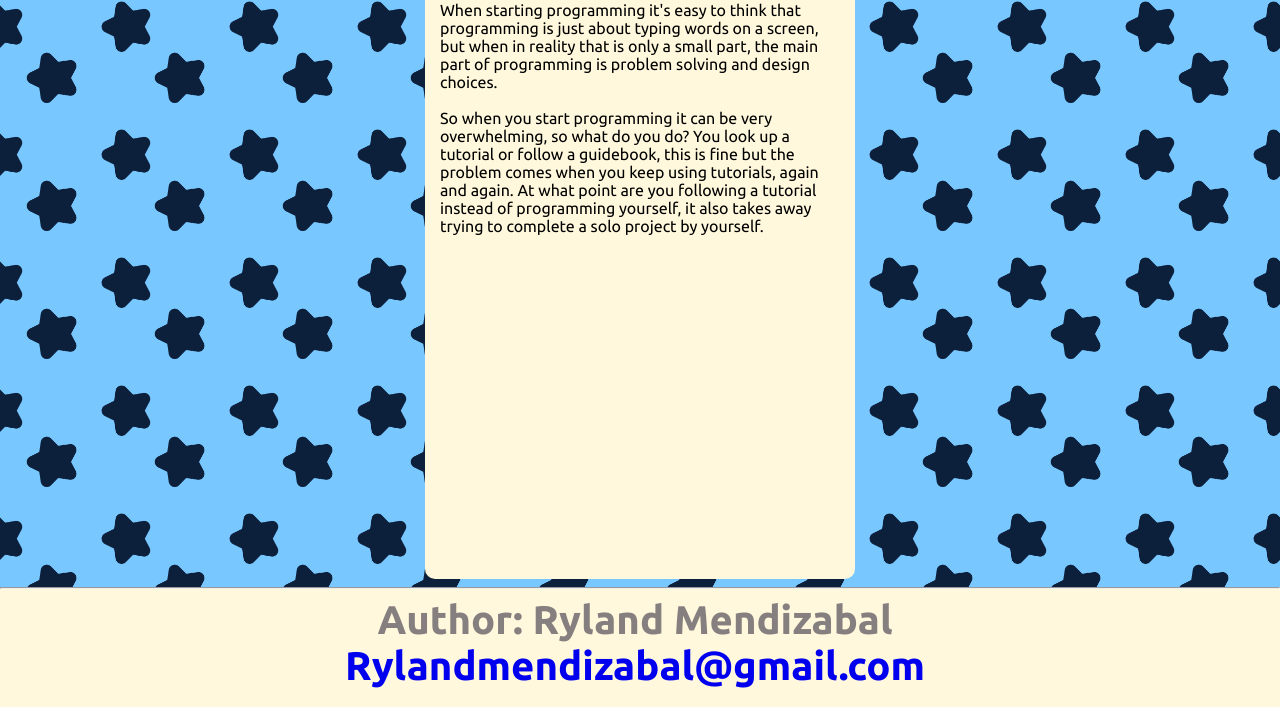
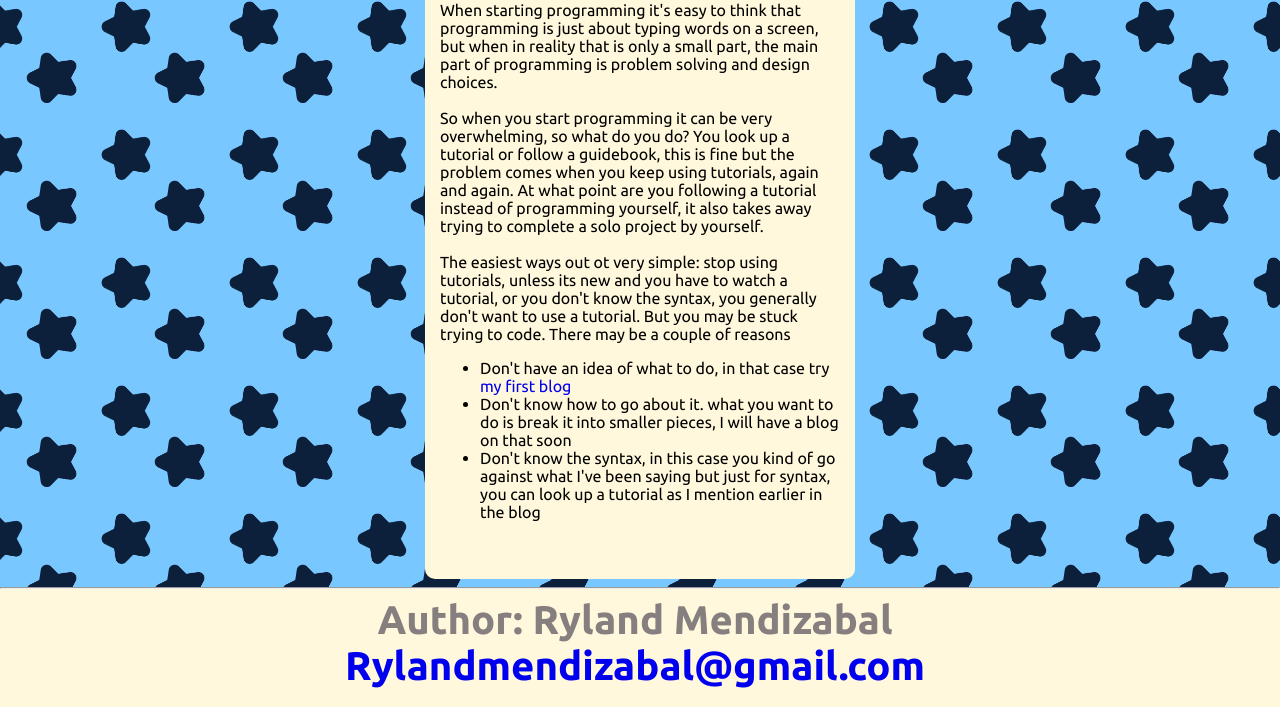
Before and after one commit to PollenDevv/Website-Code, a plain HTML site: page Blogs/blog2.html in a window 1280 px wide. Shown: the part 242-949 px from the top of the page. Drawn offline with Linux system fonts and the light colour scheme.

Commit message:
finished blog 2

```diff
--- a/Blogs/blog2.html
+++ b/Blogs/blog2.html
@@ -37,6 +37,14 @@
           follow a guidebook, this is fine but the problem comes when you keep using tutorials, again and again.
           At what point are you following a tutorial instead of programming yourself, it also takes away trying to
           complete a solo project by yourself.
+          <br><br>
+          The easiest ways out ot very simple: stop using tutorials, unless its new and you have to watch a tutorial, or you don't
+          know the syntax, you generally don't want to use a tutorial. But you may be stuck trying to code. There may be a couple of reasons
+          <ul>
+            <li>Don't have an idea of what to do, in that case try <a href="blog1.html">my first blog</a></li>
+            <li>Don't know how to go about it. what you want to do is break it into smaller pieces, I will have a blog on that soon</li>
+            <li>Don't know the syntax, in this case you kind of go against what I've been saying but just for syntax, you can look up a tutorial as I mention earlier in the blog</li>
+          </ul>
 
         </p>
     </main>
```
